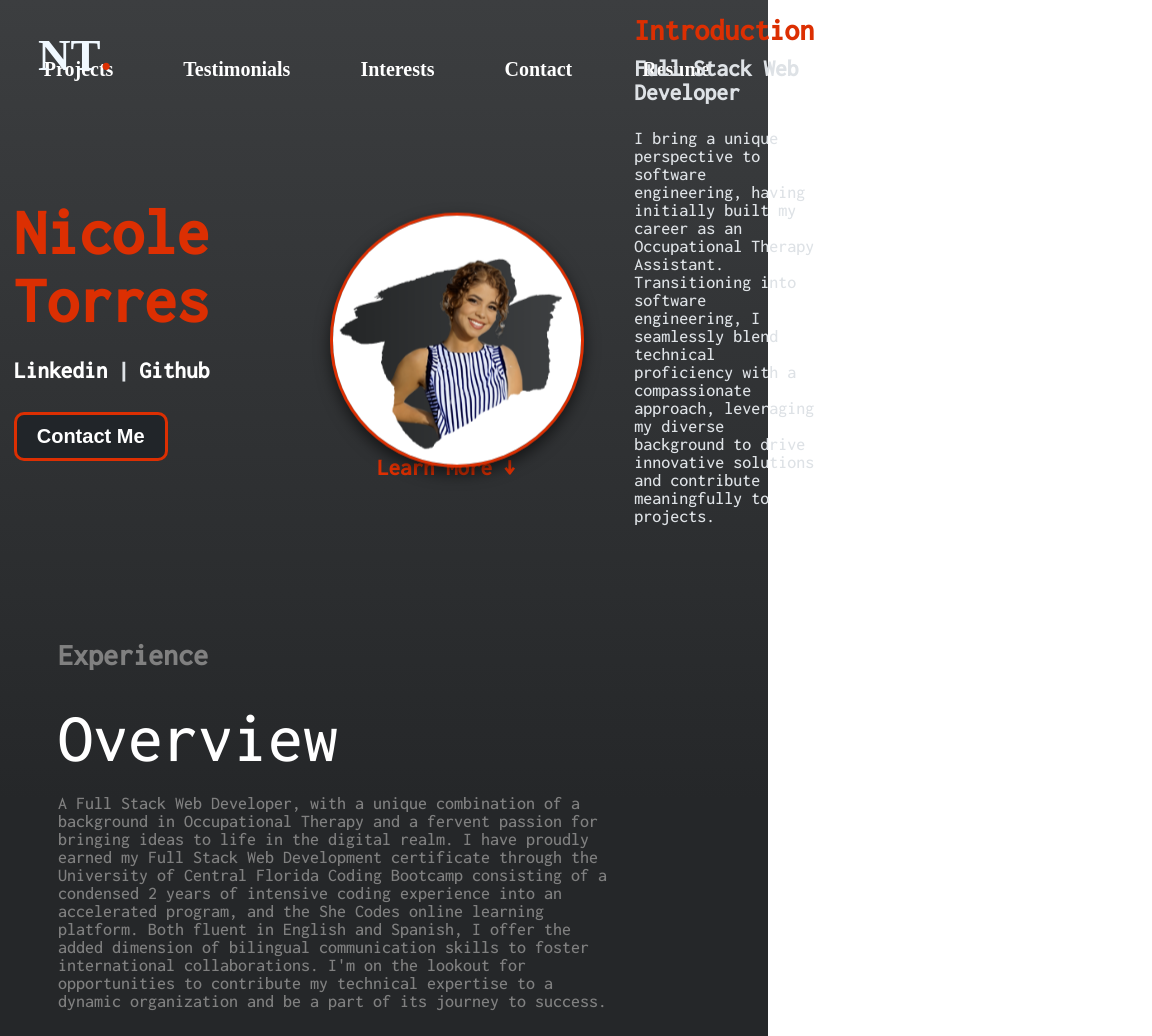
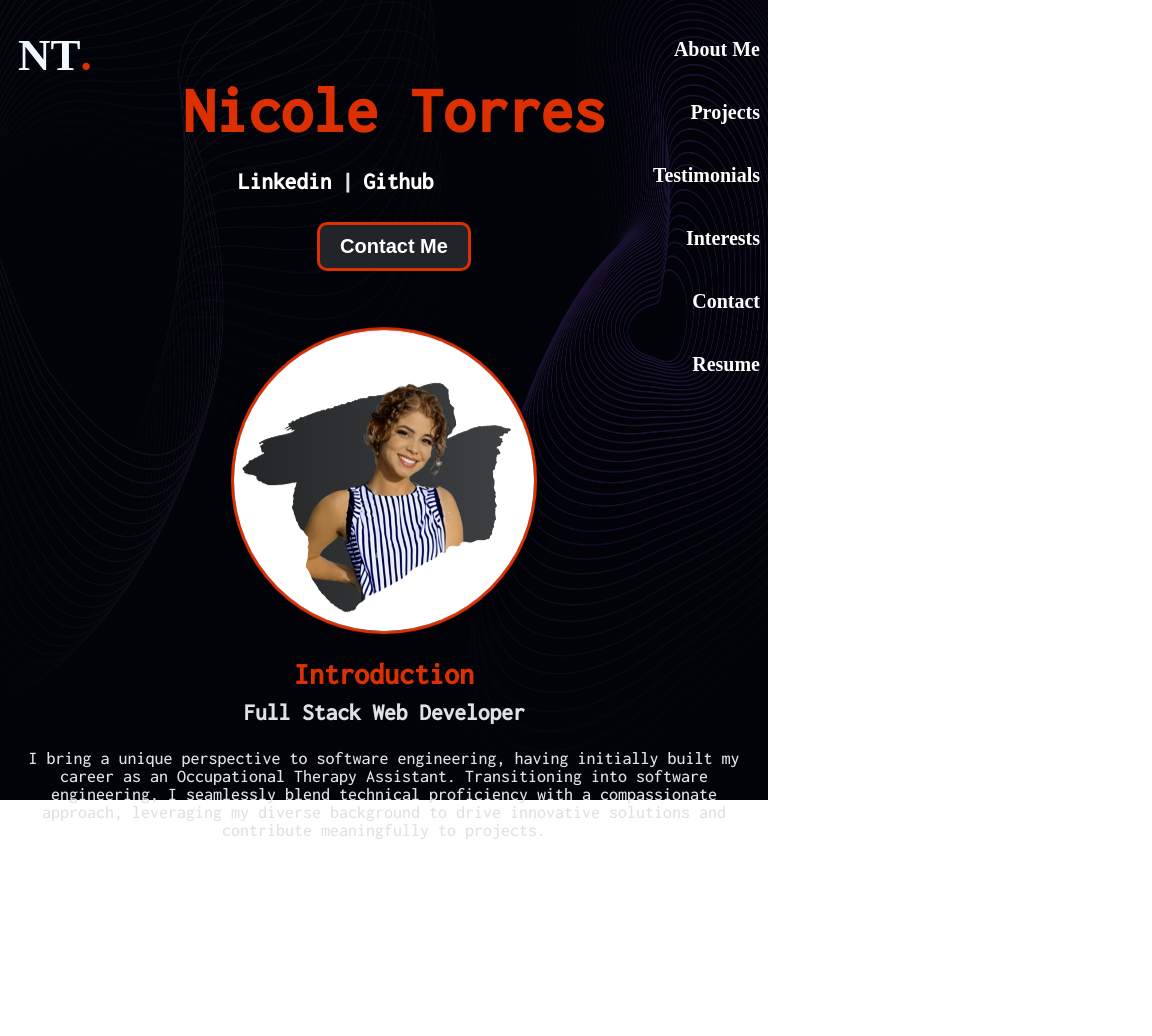
Before and after one commit to NicoleT27/NT-Developer-Portfolio, a React (Vite) app in the folder client/: page / in a window 768 px wide. Shown: the top 1036 px of the page, 1152 px wide, since content can reach past the window. Built offline with nearby package versions, Linux system fonts and the light colour scheme.

Commit message:
added responsivness to 90% of page

```diff
--- a/client/src/App.css
+++ b/client/src/App.css
@@ -9,10 +9,10 @@
 * {
 }
 
-body {
+/* body { */
   /* background-image: url("../src/assets/images/herobg.png"); */
-   background: linear-gradient(
-    to bottom,
+   /* background: linear-gradient(
+    to bottom,  */
     /* option1  */
     /* #3C3E40 0%,
     #3C3E40 50%,
@@ -20,66 +20,25 @@ body {
     #252729 100%
    */
     /* option 2  THIS ONE */
-    #3C3E40 0%,
+    /* #3C3E40 0%,
     #252729 50%,
     #252729 50%,
     #252729 75%,
     #252729 75%,
-    #3C3E40 100%
+    #3C3E40 100% */
 
-    );
+    /* );
      background-repeat: repeat-y;
      background-size: 100% 200vh;
      height: 200vh;
      font-family: 'Inconsolata', monospace;
+} */
+
+body{
+background-image: linear-gradient(rgba(0, 0, 0, 0.6), rgba(0, 0, 0, 0.6)),
+    url("../src/assets/images/herobg.png");
+  background-repeat: no-repeat;
+  background-size: 100% 100vh;
+  height: 200vh;
+  font-family: 'Inconsolata', monospace;
 }
-
-.header-text{
-  font-size: 30px;
-  position: absolute;
-  display:flex;
-  align-items: center;
-  z-index:100;
-  margin-top: -16px;
-  margin-left: 30px;
-}
-
-.header-name{
-font-size: 35px;
-color: #DEE2E6;
-margin-left: -120px;
-}
-.header-title{
-font-size: 35px;
-color: #DEE2E6;
- margin-left: 50px;
-}
-.navbar{
-  display: flex;
-justify-content: flex-end;
-font-family: montserrat;
-}
-
-.navbar a {
-  margin-right: 30px;
-  text-decoration: none;
-  font-weight: 700;
-  font-size: 20px;
-  margin-top: 40px;
-  transition: all 0.3s;
-  border-radius: 4px;
-  padding: 0.5em 1em;
-  color: white;
-}
-
-.navbar a:hover{
-transform:translateY(-10px);
-background-color: #DC2F02;
-color: white;
-}
-a:visited {
-    color: aliceblue;
-}
-
-@media screen and (min-width: 320px) and (max-width: 767px) {
-}
--- a/client/src/pages/about.css
+++ b/client/src/pages/about.css
@@ -1,3 +1,97 @@
+.media-scroller-container{
+  display: flex;
+  gap:20px;
+  text-align: center;
+  overflow-x: auto;
+  padding-bottom: 30px;
+  margin-top: 60px;
+  margin-left: 50px;
+  margin-right: 35px;
+}
+
+.media-scroller-container .media-element{
+  min-width: 90px;
+  max-height: 100px;
+  padding: 40px;
+  border: 3px solid #DC2F02;
+  border-radius: 5%;
+  box-shadow: 4px 4px 4px #212529;
+  background: rgb(39,41,42);
+background: linear-gradient(0deg, rgba(39,41,42,1) 24%, rgba(60,62,64,0.9193802521008403) 81%);
+}
+.media-scroller-container::-webkit-scrollbar{
+width: 0;
+}
+
+
+.media-scroller-container img{
+max-width: 100%;
+max-height: 100%;
+object-fit: contain;
+height: 60px;
+}
+
+.bg{
+margin-left: 30px;
+padding-top: 90px;
+color: gray;
+ margin-left: 50px;
+}
+.overview {
+  color: white;
+  font-size: 70px;
+  margin-left: 50px;
+}
+
+.About-me{
+  color: gray;
+  margin-left: 50px;
+  margin-top: 20px;
+  text-wrap: wrap;
+  margin-right: 150px;
+}
+
+.sliders {
+  font-family: montserrat;
+  overflow-x: hidden;
+  width: 100%;
+  height: 100vh;
+  display: flex;
+  align-items: center;
+  line-height: 5;
+}
+
+.scroller {
+  height: 1.2em;
+  line-height: 1.2em;
+  position: relative;
+  overflow: hidden;
+  width: 10em;
+}
+.scroller > span {
+  font-family: montserrat;
+  position: absolute;
+  top: 0;
+  animation: slide 5s infinite;
+  font-weight: bold;
+
+}
+@keyframes slide {
+  0% {
+    top: 0;
+  }
+  25% {
+    top: -1.2em;
+  }
+  50% {
+    top: -2.4em;
+  }
+  75% {
+    top: -3.6em;
+  }
+}
+
+
 
 .header-text::before {
   transform: scaleX(0);
@@ -18,151 +112,24 @@
    width: 180%;
 }
 
-
-.logo-holder {
-    position: relative;
-    margin: 20px;
-    padding-top: 50px;
-    padding-bottom: 24px;
-    -webkit-transform: translateZ(0);
-     z-index:-1;
- }
-.bar {
-    border: solid #000022;
-    position: relative;
-    height: 25px;
-    width:  0%;
-    top: 0px;
-    left: 18px;
-    margin-top: 8px;
-    animation: fill 5s infinite alternate, colors 5s infinite alternate;
-    overflow: visible;
-    position: relative;
-}
-.bar::after {
-    content: attr(data-label);
-    position: absolute;
-    top: 0;
-   right: -100px;
-    font-size: 19px;
-    font-weight:bold;
-}
 .bg {
    font-size: 40px;
 }
 
-.bar.fill0 {
-   animation:  fill-0 5s infinite alternate, colors 5s infinite alternate;
+@media screen and (min-width: 430px) and (max-width: 1024px) {
+  .About-me,.overview,.bg{
+    text-align: center;
+    margin: 0 auto;
+    padding: 0 40px;
+  }
+  .About-me{
+  margin-top: -30px;
+  }
+  .bg{
+  margin-top: -60px;
+  font-size: 4em;
+  }
+.media-scroller-container{
+  margin-left: 50px;
 }
-
-.bar.fill1 {
-  animation: fill-1 5s infinite alternate, colors 5s infinite alternate;
 }
-
-.bar.fill2 {
-   animation:  fill-2 5s infinite alternate, colors 5s infinite alternate;
-}
-
-
-.bar.fill3 {
-   animation:  fill-3 5s infinite alternate, colors 5s infinite alternate;
-}
-
-
-.bar.fill4 {
-   animation:  fill-4 5s infinite alternate, colors 5s infinite alternate;
-}
-
-.bar.fill5 {
-   animation:  fill-5 5s infinite alternate, colors 5s infinite alternate;
-}
-
-.bar.fill6 {
-   animation:  fill-6 5s infinite alternate, colors 5s infinite alternate;
-}
-.bar.fill7 {
-   animation:  fill-7 5s infinite alternate, colors 5s infinite alternate;
-}
-
-
-@keyframes fill-0 {
-  0%   { width: 0; }
-  33%  { width: 30px;}
-  66%  { width: 10px;}
-  100% { width: 105px; }
-}
-
-@keyframes fill-1 {
-  0%   { width: 0; }
-  33%  { width: 50px;}
-  66%  { width: 20px;}
-  100% { width: 130px; }
-}
-
-@keyframes fill-2 {
-  0%   { width: 0; }
-  33%  { width: 90px;}
-  66%  { width: 70px;}
-  100% { width: 136px; }
-}
-
-@keyframes fill-3 {
-  0%   { width: 0; }
-  33%  { width: 50px;}
-  66%  { width: 24px;}
-  100% { width: 109px; }
-}
-
-@keyframes fill-4 {
-  0%   { width: 0; }
-  33%  { width: 98px;}
-  66%  { width: 34px;}
-  100% { width: 99px; }
-}
-
-@keyframes fill-5 {
-  0%   { width: 0; }
-  33%  { width: 30px;}
-  66%  { width: 10px;}
-  100% { width: 148px; }
-}
-
-
-@keyframes fill-6 {
-  0%   { width: 0; }
-  33%  { width: 48px;}
-  66%  { width: 22px;}
-  100% { width: 140px; }
-}
-@keyframes fill-7 {
-  0%   { width: 0; }
-  33%  { width: 30px;}
-  66%  { width: 10px;}
-  100% { width: 105px; }
-}
-
-@keyframes colors {
-  0% { background-color: #00AFB9;}
-  50% { background-color: #0088b9}
-  100% { background-color: #0050b9}
-}
-
-.bar[data-label]::after {
-  font-weight:400;
-}
-
-.profile{
-border-radius: 15%;
-width: 30em;
-float: right;
- z-index: 2;
- margin-top: 3em;
-margin-right: 6em;
-}
-
-.aboutLeaf{
-width: 60%;
-margin-left: 513px;
-margin-top: 96px;
-overflow-x: hidden;
-}
--- a/client/src/pages/about.jsx
+++ b/client/src/pages/about.jsx
@@ -1,4 +1,5 @@
 import React from "react";
+import "../../src/pages/about.css";
 import HTML from "../assets/images/html.png";
 import CSS from "../assets/images/css.png";
 import ReactImg from "../assets/images/reactjs.png";
--- a/client/src/pages/home.css
+++ b/client/src/pages/home.css
@@ -1,56 +1,3 @@
-.media-scroller-container{
-  display: flex;
-  gap:20px;
-  text-align: center;
-  overflow-x: auto;
-  padding-bottom: 30px;
-  margin-top: 60px;
-  margin-left: 50px;
-  margin-right: 35px;
-}
-
-.media-scroller-container .media-element{
-  min-width: 90px;
-  max-height: 100px;
-  padding: 40px;
-  border: 3px solid #DC2F02;
-  border-radius: 5%;
-  box-shadow: 4px 4px 4px #212529;
-  background: rgb(39,41,42);
-background: linear-gradient(0deg, rgba(39,41,42,1) 24%, rgba(60,62,64,0.9193802521008403) 81%);
-}
-.media-scroller-container::-webkit-scrollbar{
-width: 0;
-}
-
-
-.media-scroller-container img{
-max-width: 100%;
-max-height: 100%;
-object-fit: contain;
-height: 60px;
-}
-
-.bg{
-margin-left: 30px;
-padding-top: 90px;
-color: gray;
- margin-left: 50px;
-}
-.overview {
-  color: white;
-  font-size: 70px;
-  margin-left: 50px;
-}
-
-.About-me{
-  color: gray;
-  margin-left: 50px;
-  margin-top: 20px;
-  text-wrap: wrap;
-  margin-right: 150px;
-}
-
 body::-webkit-scrollbar {
   width: 10px;
 }
@@ -174,15 +121,6 @@ img { width: 100%; height: auto; }
   margin-left: 130px;
 }
 
-.sliders {
-  font-family: montserrat;
-  overflow-x: hidden;
-  width: 100%;
-  height: 100vh;
-  display: flex;
-  align-items: center;
-  line-height: 5;
-}
 
 .synonym {
   font-size: 270px;
@@ -244,32 +182,104 @@ p {
   margin-top: 4em;
 }
 
-.scroller {
-  height: 1.2em;
-  line-height: 1.2em;
-  position: relative;
-  overflow: hidden;
-  width: 10em;
+
+.header-text{
+  font-size: 30px;
+  position: absolute;
+  display:flex;
+  align-items: center;
+  z-index:100;
+  margin-top: -16px;
+  margin-left: 30px;
 }
-.scroller > span {
-  font-family: montserrat;
-  position: absolute;
-  top: 0;
-  animation: slide 5s infinite;
-  font-weight: bold;
 
+.header-name{
+font-size: 35px;
+color: #DEE2E6;
+margin-left: -120px;
 }
-@keyframes slide {
-  0% {
-    top: 0;
+.header-title{
+font-size: 35px;
+color: #DEE2E6;
+ margin-left: 50px;
+}
+.navbar{
+  display: flex;
+justify-content: flex-end;
+font-family: montserrat;
+}
+
+.navbar a {
+  margin-right: 30px;
+  text-decoration: none;
+  font-weight: 700;
+  font-size: 20px;
+  margin-top: 40px;
+  transition: all 0.3s;
+  border-radius: 4px;
+  padding: 0.5em 1em;
+  color: white;
+}
+
+.navbar a:hover{
+transform:translateY(-10px);
+background-color: #DC2F02;
+color: white;
+}
+a:visited {
+    color: aliceblue;
+}
+
+
+@media screen and (min-width: 430px) and (max-width: 1024px) {
+.me-container{
+transform:translateY(-310px);
+margin: 0 auto;
+display: flex;
+flex-direction: column;
+}
+
+.header-text {
+    margin-left: 10px;
   }
-  25% {
-    top: -1.2em;
+
+  .navbar {
+    flex-direction: column;
+    align-items: flex-end;
   }
-  50% {
-    top: -2.4em;
+
+  .navbar a {
+    margin-right: 0;
+    margin-top: 20px;
+    padding: 0.5em 0;
+    text-align: right;
   }
-  75% {
-    top: -3.6em;
+
+  .header-name, .header-title {
+    margin-left: 0;
+    text-align: center;
   }
+  .header-name{
+    padding-bottom: 60px;
+  }
+  .header-title {
+    padding-top: 120px;
+  }
+
+  .container-links{
+    margin-left: 105px;
+  }
+
+  .paragraph-home {
+    padding: 0 20px;
+    margin-bottom: -1000px;
+  }
+  .learn-more{
+   display:none;
+  }
+  .me {
+    display: block;
+    margin: 0 auto;
+    max-width: 100%;
 }
+}
--- a/client/src/pages/interests.css
+++ b/client/src/pages/interests.css
@@ -1,5 +1,6 @@
  .interest-title{
   font-size: 4em;
+  font-weight: bolder;
   text-align: center;
   color: #DC2F02 ;
   padding-top: 1em;
@@ -9,14 +10,14 @@ transform: translateY(100%);
 margin-left: 150px;
  }
  .language1{
-  color: white;
+  color: black;
   text-align: left;
 font-size:50px;
 padding-bottom: 5px;
 }
 .language2{
   text-align: left;
-  color: white;
+  color: black;
 font-size:50px;
 padding-top: 30px;
 padding-bottom: 5px;
@@ -88,3 +89,27 @@ transform: translateX(330%);
   align-items: center;
   justify-content: center;
 }
+
+@media screen and (min-width: 430px) and (max-width: 1024px) {
+  .languages{
+display: flex;
+flex-direction: row;
+margin: 0 auto;
+color: black;
+}
+.language2{
+  transform: translateY(-30px);
+  margin-left: 45px;
+}
+span{
+  display: none;
+}
+
+#flipcards{
+transform: translateX(-625px);
+width: 300%;
+margin-top: 100px;
+
+}
+
+}
--- a/client/src/pages/interests.jsx
+++ b/client/src/pages/interests.jsx
@@ -11,7 +11,7 @@ import "./interests.css"
 function Interests() {
   return (
     <div>
-      <div className="interest-title">Languages/Interests</div>
+      <div className="interest-title">Languages & Interests</div>
       <div className="languages">
         <div className="language1">Spanish</div>
         <span>Native</span>
@@ -25,7 +25,6 @@ function Interests() {
               <img src={travel} className="flip-card-front"></img>
             </h2>
             <div className="flip-card-back">
-              {" "}
               3 Countries & 20 States So far
             </div>
           </div>
--- a/client/src/pages/projects.css
+++ b/client/src/pages/projects.css
@@ -53,3 +53,15 @@ margin-right: 30px;
 font-size: 40px;
 text-align: center;
 }
+
+@media screen and (min-width: 430px) and (max-width: 1024px) {
+.project-title{
+  font-size: 4em;
+margin-top: 10px;
+}
+.buttonText1, .buttonText2{
+display: flex;
+flex-direction: column;
+margin-top: 10px;
+}
+}
--- a/client/src/pages/testimonial.css
+++ b/client/src/pages/testimonial.css
@@ -1,5 +1,6 @@
 .test-title{
 font-size: 4em;
+font-weight: bold;
 text-align: center;
 color: #DC2F02 ;
 padding-top: 1em;
@@ -7,7 +8,7 @@ padding-bottom: 10px;
 }
 
 .container{
-    text-align: center;
+text-align: center;
 
 }
 .alejandra,.madeleine,.matthieu {
@@ -42,3 +43,25 @@ height: 20px;
 font-size: 20px;
 color: gray;
 }
+
+@media screen and (min-width: 430px) and (max-width: 1024px) {
+
+.quote{
+color: black;
+width:70%;
+text-align: left;
+margin: 0 auto;
+margin-right: 80px;
+padding-bottom: 500px;
+  }
+  .alejandra,.madeleine,.matthieu{
+   width: 40%;
+   margin: 0 auto;
+   margin-right: 80px;
+   margin-bottom: 20px;
+  }
+  .from, .quotes{
+    margin-right: 60px;
+  }
+
+}
```
Also changed, not shown: client/src/pages/home.jsx (+3 -44 lines).
